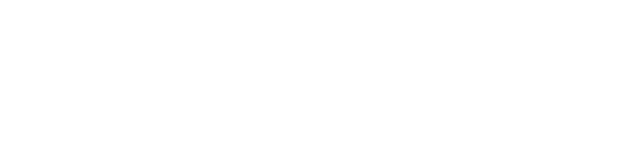
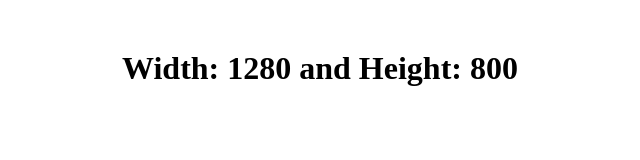
Before and after one commit to acciojob/screen-size-Anamika21-dobriyal, a website: page main.html in a window 1280 px wide. Shown: the whole page, without its empty margins (320-960 px from the left). Drawn offline with Linux system fonts and the light colour scheme.

Commit message:
created a submission

```diff
--- a/main.html
+++ b/main.html
@@ -3,11 +3,16 @@
 <html>
 
 <head>
+	<title>Screen Size</title>
 	<link rel="stylesheet" href="styles.css">
+
 </head>
 
 <body>
 	<!-- the entire body must be written by student -->
+	<div id="sizeInfo">
+        <h1>Width: x and Height: y</h1>
+    </div>
     <script type="text/javascript" src="./script.js">
 </script>
 
--- a/script.js
+++ b/script.js
@@ -1 +1,12 @@
 //your JS code here. If required.
+function updateSizeInfo() {
+            const width = window.innerWidth;
+            const height = window.innerHeight;
+            document.getElementById('sizeInfo').innerHTML = `<h1>Width: ${width} and Height: ${height}</h1>`;
+        }
+
+        // Call the function initially to set the size on page load
+        updateSizeInfo();
+
+        // Add event listener to update the size whenever the window is resized
+        window.addEventListener('resize', updateSizeInfo);
--- a/styles.css
+++ b/styles.css
@@ -1 +1,5 @@
 /*  your css code here. If applicable */
+ #sizeInfo {
+            text-align: center;
+            margin-top: 50px;
+        }
```
